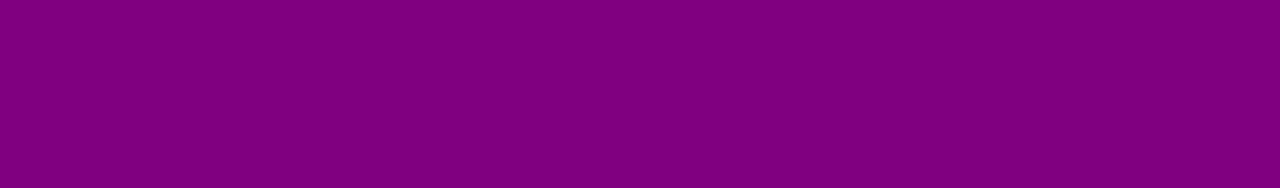
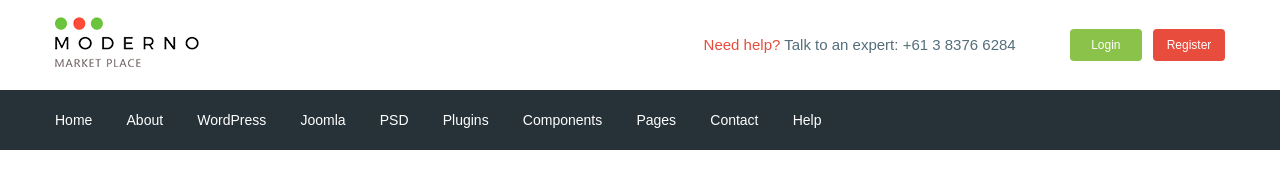
Before and after one commit to Terem/moderno, a website: page app/index.html in a window 1280 px wide. Drawn offline with nearby package versions, Linux system fonts and the light colour scheme; files that its build step writes are made by us from their sources.

Commit message:
added header

```diff
--- a/app/index.html
+++ b/app/index.html
@@ -1,13 +1,83 @@
 <!DOCTYPE html>
 <html lang="en">
+
 <head>
   <meta charset="UTF-8">
   <meta name="viewport" content="width=device-width, initial-scale=1.0">
   <title>Document</title>
+  <link href="https://fonts.googleapis.com/css?family=Roboto:500,700&display=swap" rel="stylesheet">
   <link rel="stylesheet" href="css/libs.min.css">
   <link rel="stylesheet" href="css/style.min.css">
 </head>
+
 <body>
+  <!----------------------- HEADER --------------------------->
+  <header class="header">
+    <div class="header__top">
+      <div class="container">
+        <div class="header__top-inner">
+          <div class="header__logo">
+            <a href="#">
+              <img src="images/logo.png" alt="">
+            </a>
+          </div>
+          <div class="header__text">
+            <a href="">
+              <span>Need help?</span>
+            </a>
+            Talk to an expert:
+            <a class="header__phone" href="tel:+61 3 8376 6284">+61 3 8376 6284</a>
+          </div>
+          <div class="header__box">
+            <a href="" class="basket"></a>
+            <a class="header__btn header__btn-login" href="">Login</a>
+            <a class="header__btn header__btn-register" href="">Register</a>
+          </div>
+        </div>
+      </div>
+    </div>
+
+    <div class="header__menu">
+      <div class="container">
+        <nav class="menu">
+          <ul class="menu__list">
+            <li>
+              <a href="#">Home</a>
+            </li>
+            <li>
+              <a href="#">About </a>
+            </li>
+            <li>
+              <a href="#">WordPress </a>
+            </li>
+            <li>
+              <a href="#">Joomla</a>
+            </li>
+            <li>
+              <a href="#">PSD</a>
+            </li>
+            <li>
+              <a href="#">Plugins</a>
+            </li>
+            <li>
+              <a href="#">Components</a>
+            </li>
+            <li>
+              <a href="#">Pages</a>
+            </li>
+            <li>
+              <a href="#">Contact</a>
+            </li>
+            <li>
+              <a href="#">Help</a>
+            </li>
+
+          </ul>
+        </nav>
+      </div>
+    </div>
+
+  </header>
 
 
 
@@ -15,4 +85,5 @@
   <script src="js/libs.min.js"></script>
   <script src="js/main.min.js"></script>
 </body>
+
 </html>
--- /dev/null
+++ b/app/scss/_fonts.scss
@@ -0,0 +1,7 @@
+@font-face {
+  font-family: 'Roboto-Regular', sans-serif;
+  src: url('../fonts/Roboto-Regular.woff2') format('woff2'),
+       url('../fonts/Roboto-Regular.woff') format('woff');
+  font-weight: 400;
+  font-display: swap;
+}
--- /dev/null
+++ b/app/scss/_global.scss
@@ -0,0 +1,31 @@
+html {
+  box-sizing: border-box;
+}
+*,
+*::before,
+*::after {
+  box-sizing: inherit;
+}
+a{
+  display: inline-block;
+  text-decoration: none;
+  color: $text;
+}
+
+ul, li{
+  margin: 0;
+  padding: 0;
+  list-style: none;
+}
+body{
+  font-family: 'Roboto-Regular', sans-serif;
+  font-weight: 400;
+  font-size: 15px;
+  line-height: 24px;
+  color: $text;
+}
+.container{
+  max-width: 1200px;
+  margin: 0 auto;
+  padding: 0 15px;
+}
--- /dev/null
+++ b/app/scss/_vars.scss
@@ -0,0 +1,4 @@
+$text: #546e7a;
+$red: #e74c3c;
+$green: #8bc34a;
+$bg: #263238;
--- a/app/scss/style.scss
+++ b/app/scss/style.scss
@@ -1,16 +1,56 @@
-html {
-  box-sizing: border-box;
-}
-*,
-*::before,
-*::after{
-  box-sizing: inherit;
+@import 'vars';
+@import 'global';
+@import 'fonts';
+
+.header__top-inner{
+  display: flex;
+  justify-content: space-between;
+  height: 90px;
+  align-items: center;
 }
 
-body{
-  background-color: purple;
+.header__text{
+  margin-left: auto;
+  margin-right: 50px;
+  span{
+    color: $red;
+  }
 }
 
-.box{
+.header__btn{
+  padding: 4px;
+  width: 72px;
+  border-radius: 4px;
+  text-align: center;
+  color: #fff;
+  font-size: 12px;
+}
+.header__btn-login{
+  background-color: $green;
+}
+.header__btn-register{
+  background-color: $red;
+  margin-left: 7px;
+}
+
+.header__menu{
+  background-color: $bg;
+}
+
+.menu {
   display: flex;
+  align-items: center;
+  height: 60px;
 }
+.menu__list{
+  li {
+    display: inline-block;
+    & + li{
+      margin-left: 30px;
+    }
+  }
+  a {
+    color: #fff;
+    font-size: 14px;
+  }
+}
--- a/gulpfile.js
+++ b/gulpfile.js
@@ -9,8 +9,8 @@ let gulp = require('gulp'),
 
 
     gulp.task('sass', function(){
-      return gulp.src('app/scss/style.scss')
-              .pipe(sass({outputStyle: 'compressed'}))
+      return gulp.src('app/scss/**/*.scss')
+              .pipe(sass({outputStyle: 'compressed'}))  //'expanded' - не сжатый css
               .pipe(rename({suffix : '.min'}))
               .pipe(autoprefixer({
                 overrideBrowserslist: ['last 8 versions']
@@ -62,7 +62,7 @@ let gulp = require('gulp'),
     });
 
     gulp.task('watch', function(){
-      gulp.watch('app/scss/style.scss', gulp.parallel('sass'));
+      gulp.watch('app/scss/**/*.scss', gulp.parallel('sass'));
       gulp.watch('app/*.html', gulp.parallel('html'));
       gulp.watch('app/js/*.js', gulp.parallel('js'));
     });
```
Also changed, not shown: app/fonts/Roboto-Regular.woff (added), app/fonts/Roboto-Regular.woff2 (added), app/images/logo.png (added).
